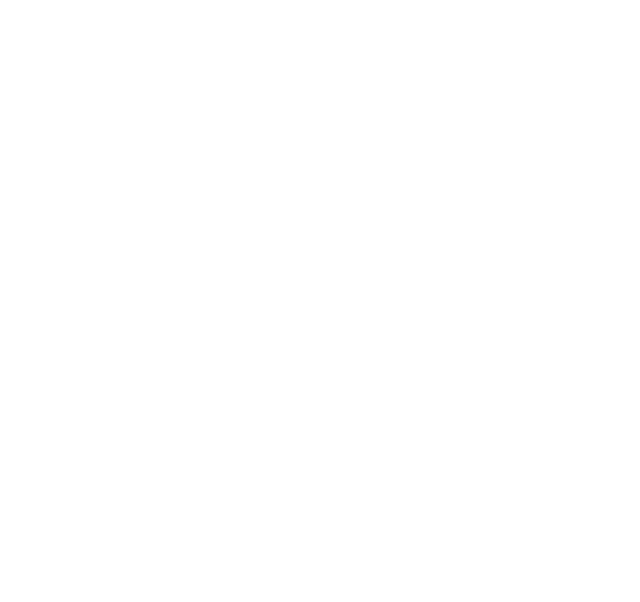
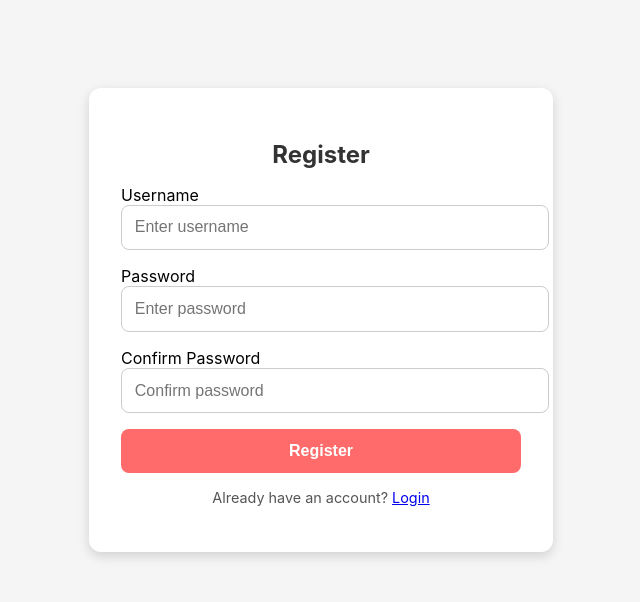
Before and after one commit to Migg23/FinanceApp, a React (Create React App) app in the folder financeapp/: page /register in a window 1280 px wide. Before the commit this address had no page. Shown: the top 602 px of the page, without its empty margins (319-959 px from the left). Built offline with nearby package versions, Linux system fonts and the light colour scheme.

Commit message:
register app thingy

```diff
--- a/financeapp/src/App.js
+++ b/financeapp/src/App.js
@@ -1,9 +1,10 @@
 import { BrowserRouter as Router, Routes, Route } from 'react-router-dom';
 import './App.css';
 
-import Navbar from './components/homepages/Navbar';
+
 import HomePage from './components/homepages/Homepage';
 import { lazy, Suspense } from 'react';
+import RegisterPage from './components/loginpages/RegisterPage';
 
 const LoginPage = lazy(() => import('./components/loginpages/LoginPage'));
 
@@ -16,8 +17,16 @@
         <Route
           path="/login"
           element={
-            <Suspense fallback={<div>Loading...</div>}>
+            <Suspense fallback={<div>Loading Login...</div>}>
               <LoginPage />
+            </Suspense>
+          }
+        />
+        <Route
+          path="/register"
+          element={
+            <Suspense fallback={<div>Loading Register...</div>}>
+              <RegisterPage />
             </Suspense>
           }
         />
--- a/financeapp/src/components/loginpages/LoginPage.js
+++ b/financeapp/src/components/loginpages/LoginPage.js
@@ -1,4 +1,5 @@
-import './LoginPageCSS.css';
+import style from './LoginPage.module.css';
+import { Link } from 'react-router-dom';
 import { useState } from 'react';
 
 function LoginPage() {
@@ -25,11 +26,11 @@
     } catch (error) {
       console.error("Error during login:", error);
     }
-  };  // <-- make sure this semicolon is here
+  };
 
   return (
-    <div className="login-container">
-      <form className="login-form" onSubmit={handleLogin}>
+    <div className={style['login-container']}>
+      <form className={style['login-form']} onSubmit={handleLogin}>
         <h2>Login</h2>
 
         <label htmlFor="username">Username</label>
@@ -40,6 +41,7 @@
           value={username}
           onChange={(e) => setUsername(e.target.value)}
           required
+          className={style.input}
         />
 
         <label htmlFor="password">Password</label>
@@ -50,13 +52,13 @@
           value={password}
           onChange={(e) => setPassword(e.target.value)}
           required
+          className={style.input}
         />
 
-        <button type="submit">Login</button>
+        <button type="submit" className={style.button}>Login</button>
 
-        <div className="login-options">
-          <a href="#signup">Sign Up</a>
-          <a href="#forgot">Forgot Password?</a>
+        <div className={style['login-options']}>
+          <Link to="/register">Sign up</Link>
         </div>
       </form>
     </div>
--- /dev/null
+++ b/financeapp/src/components/loginpages/LoginPage.module.css
@@ -0,0 +1,57 @@
+.login-container {
+  display: flex;
+  justify-content: center;
+  align-items: center;
+  height: 100vh;
+  background-color: #f0f2f5;
+}
+
+.login-form {
+  background-color: white;
+  padding: 2rem;
+  border-radius: 12px;
+  box-shadow: 0px 0px 15px rgba(0,0,0,0.1);
+  width: 300px;
+}
+
+.login-form h2 {
+  text-align: center;
+  margin-bottom: 1.5rem;
+}
+
+.input {
+  width: 100%;
+  padding: 0.5rem;
+  margin-bottom: 1rem;
+  border-radius: 6px;
+  border: 1px solid #ccc;
+}
+
+.button {
+  width: 100%;
+  padding: 0.5rem;
+  background-color: #4caf50;
+  color: white;
+  border: none;
+  border-radius: 6px;
+  cursor: pointer;
+  font-size: 1rem;
+}
+
+.button:hover {
+  background-color: #45a049;
+}
+
+.login-options {
+  text-align: center;
+  margin-top: 1rem;
+}
+
+.login-options a {
+  color: #007bff;
+  text-decoration: none;
+}
+
+.login-options a:hover {
+  text-decoration: underline;
+}
--- /dev/null
+++ b/financeapp/src/components/loginpages/RegisterPage.js
@@ -0,0 +1,89 @@
+import { useState } from 'react';
+import { Link } from 'react-router-dom';
+import style from './RegisterPage.module.css';
+
+function RegisterPage() {
+  const [username, setUsername] = useState('');
+  const [password, setPassword] = useState('');
+  const [passwordConf, setPasswordConf] = useState('');
+  const [message, setMessage] = useState('');
+
+  const handleRegister = async (e) => {
+    e.preventDefault();
+
+    if (password !== passwordConf) {
+      setMessage("Passwords do not match");
+      return;
+    }
+
+    try {
+      const response = await fetch('http://localhost:5000/register', {
+        method: 'POST',
+        headers: { 'Content-Type': 'application/json' },
+        body: JSON.stringify({ username, password }),
+      });
+
+      const data = await response.json();
+
+      if (response.ok) {
+        setMessage(`Success: ${data.status}`);
+      } else {
+        setMessage(`Error: ${data.status || "Registration failed"}`);
+      }
+    } catch (error) {
+      console.error("Network error:", error);
+      setMessage("Network error, try again");
+    }
+  };
+
+  return (
+    <div className={style['register-container']}>
+      <form className={style['register-form']} onSubmit={handleRegister}>
+        <h2 className={style.title}>Register</h2>
+
+        {message && <div className={style.message}>{message}</div>}
+
+        <label htmlFor="username">Username</label>
+        <input
+          className={style.input}
+          type="text"
+          id="username"
+          placeholder="Enter username"
+          value={username}
+          onChange={(e) => setUsername(e.target.value)}
+          required
+        />
+
+        <label htmlFor="password">Password</label>
+        <input
+          className={style.input}
+          type="password"
+          id="password"
+          placeholder="Enter password"
+          value={password}
+          onChange={(e) => setPassword(e.target.value)}
+          required
+        />
+
+        <label htmlFor="passwordConf">Confirm Password</label>
+        <input
+          className={style.input}
+          type="password"
+          id="passwordConf"
+          placeholder="Confirm password"
+          value={passwordConf}
+          onChange={(e) => setPasswordConf(e.target.value)}
+          required
+        />
+
+        <button type="submit" className={style.button}>Register</button>
+
+        <p className={style.footer}>
+          Already have an account? <Link to="/login">Login</Link>
+        </p>
+      </form>
+    </div>
+  );
+}
+
+export default RegisterPage;
--- /dev/null
+++ b/financeapp/src/components/loginpages/RegisterPage.module.css
@@ -0,0 +1,65 @@
+.register-container {
+  display: flex;
+  justify-content: center;
+  align-items: center;
+  min-height: 80vh;
+  background-color: #f5f5f5;
+}
+
+.register-form {
+  background-color: #ffffff;
+  padding: 2rem;
+  border-radius: 12px;
+  box-shadow: 0 4px 12px rgba(0,0,0,0.15);
+  width: 100%;
+  max-width: 400px;
+}
+
+.title {
+  text-align: center;
+  margin-bottom: 1rem;
+  color: #333333;
+}
+
+.input {
+  width: 100%;
+  padding: 0.8rem;
+  margin-bottom: 1rem;
+  border-radius: 8px;
+  border: 1px solid #cccccc;
+  font-size: 1rem;
+}
+
+.button {
+  width: 100%;
+  padding: 0.8rem;
+  background-color: #ff6b6b;
+  color: white;
+  font-weight: bold;
+  border: none;
+  border-radius: 8px;
+  cursor: pointer;
+  font-size: 1rem;
+  transition: background-color 0.3s ease;
+}
+
+.button:hover {
+  background-color: #ff4c4c;
+}
+
+.message {
+  margin-bottom: 1rem;
+  padding: 0.5rem;
+  border-radius: 6px;
+  background-color: #ffe0e0;
+  color: #cc0000;
+  font-weight: 500;
+  text-align: center;
+}
+
+.footer {
+  text-align: center;
+  margin-top: 1rem;
+  font-size: 0.9rem;
+  color: #555555;
+}
```
